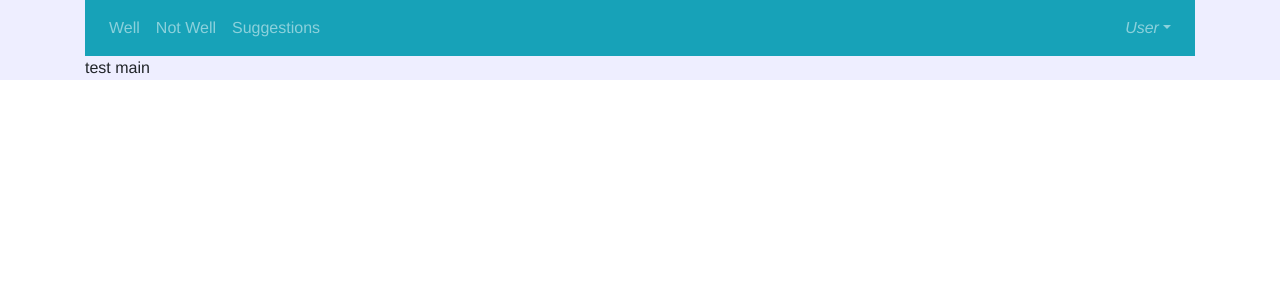
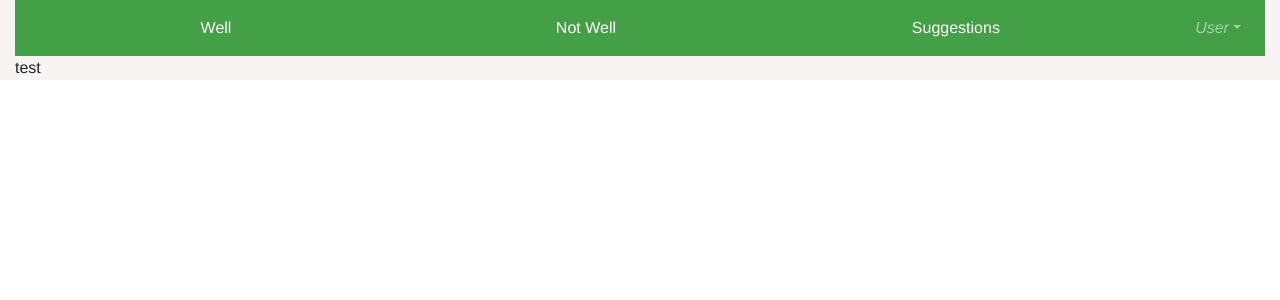
Before and after one commit to 1075551055/agile_retro_meeting_tool, a Vue app: page /#/ in a window 1280 px wide. Shown: the top 300 px of the page. Built offline with nearby package versions, Linux system fonts and the light colour scheme.

Commit message:
header layout
header layout

```diff
--- a/package.json
+++ b/package.json
@@ -30,6 +30,7 @@
     "babel-preset-env": "^1.3.2",
     "babel-preset-stage-2": "^6.22.0",
     "babel-register": "^6.22.0",
+    "bootstrap-vue": "^2.0.0-rc.11",
     "chalk": "^2.0.1",
     "chromedriver": "^2.27.2",
     "copy-webpack-plugin": "^4.0.1",
--- a/src/App.vue
+++ b/src/App.vue
@@ -21,7 +21,7 @@ export default {
   /* text-align: center; */
   /* color: #2c3e50; */
   /* margin-top: 60px; */
-  background-color: #eef;
+  background-color: #F8F4F3;
   height: 100%;
 }
 </style>
--- a/src/components/Header.vue
+++ b/src/components/Header.vue
@@ -4,10 +4,10 @@
     <b-navbar toggleable="md" type="dark" variant="info">
       <b-navbar-toggle target="nav_collapse"></b-navbar-toggle>
 
-      <b-navbar-brand href="#" class="d-lg-none d-md-none">Retro</b-navbar-brand>
+      <b-navbar-brand href="#" class="d-lg-none d-md-none">Retro(Well)</b-navbar-brand>
 
       <b-collapse is-nav id="nav_collapse">
-        <b-navbar-nav>
+        <b-navbar-nav class="comment">
           <b-nav-item href="#">Well</b-nav-item>
           <b-nav-item href="#">Not Well</b-nav-item>
           <b-nav-item href="#">Suggestions</b-nav-item>
@@ -31,11 +31,37 @@
 export default {};
 </script>
 
+// https://stackoverflow.com/questions/50763152/rendering-custom-styles-in-bootstrap-vue
+// https://vue-loader-v14.vuejs.org/zh-cn/features/scoped-css.html
+// https://github.com/bootstrap-vue/bootstrap-vue/issues/690
+// https://inside.com/
+
 <style lang="less" scoped>
-    // .navbar-nav{
-    //     width: 80%;
-    // }
-    // .nav-item {
-    //     width: 30%;
-    // }
+.container {
+  width: 100%;
+  // override bootstrap "container" class max-width
+  max-width: 100%;
+}
+
+.comment{
+  &.navbar-nav{
+    width: 96%;
+  }
+  .nav-item{
+    width: 32%;
+    text-align: center;
+  }
+}
+
+.bg-info{
+  background-color: #43A047 !important;
+}
+
+.navbar-dark{
+  .navbar-nav{
+    .nav-link{
+      color: #fff;
+    }
+  }
+}
 </style>
--- a/src/components/Main.vue
+++ b/src/components/Main.vue
@@ -1,15 +1,18 @@
 <template>
-    <b-container>
-        test main
-    </b-container>
+  <b-container>
+      test
+  </b-container>
 </template>
 
 <script>
-export default {
-
-}
+export default {};
 </script>
 
-<style scoped>
+<style lang="less" scoped>
+.container {
+  width: 100%;
+  // override bootstrap "container" class max-width
+  max-width: 100%;
+}
 
 </style>
```
Also changed, not shown: src/components/Comment.vue (added), 1 other file (tests, documents, lock files or other folders).
